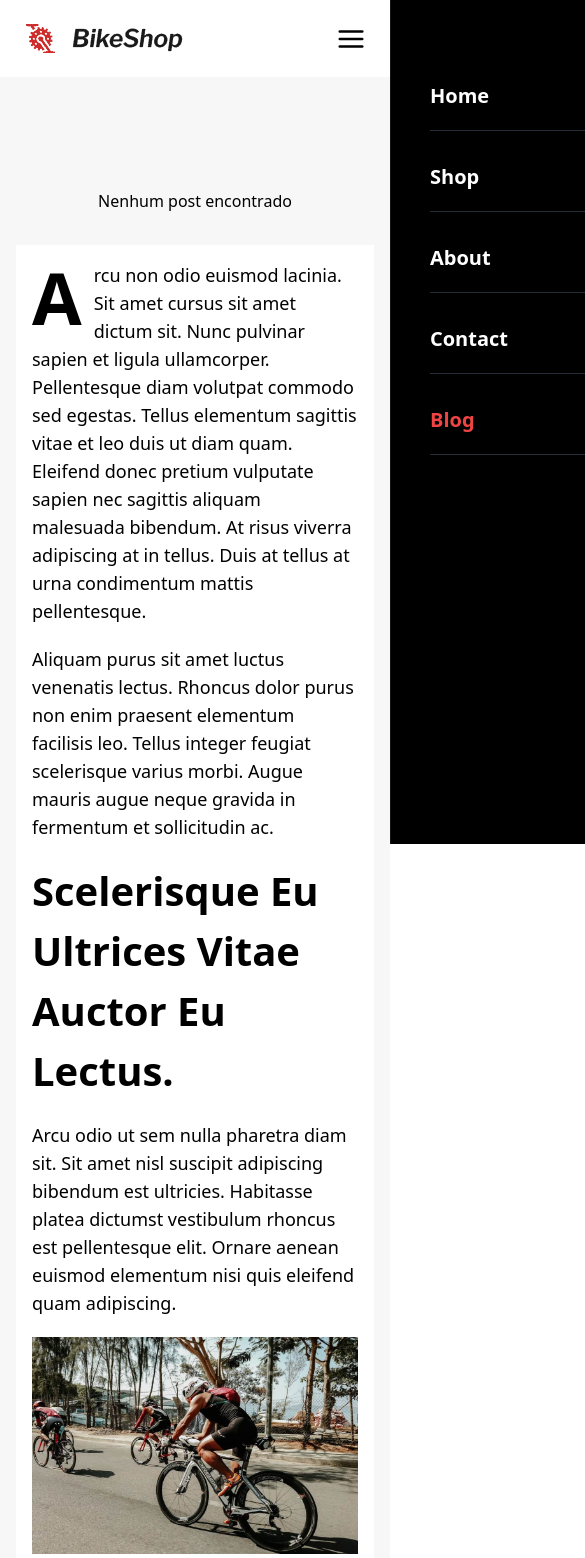
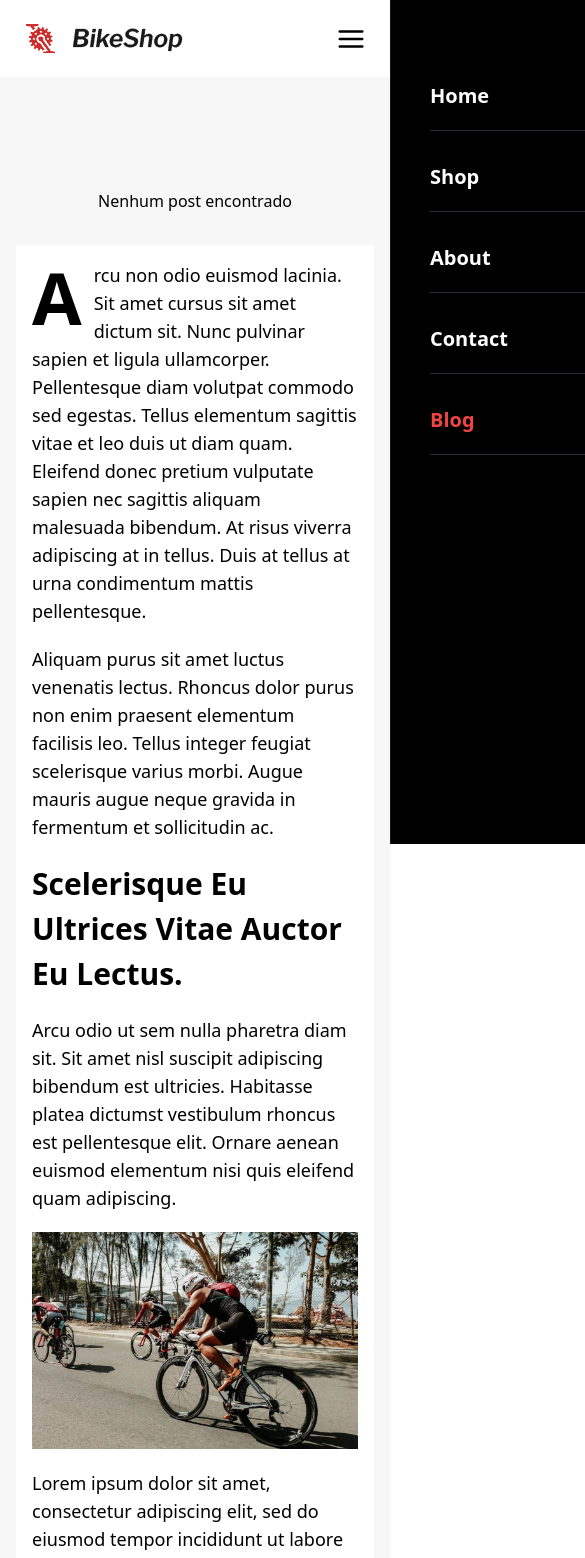
Before and after one commit to Thiago87dev/BikeShop, a Next.js app: page /blog/post/0 in a window 390 px wide. Shown: the top 1558 px of the page, 585 px wide, since content can reach past the window. Built offline with nearby package versions, Linux system fonts and the light colour scheme.

Commit message:
:sparkles: feat: Post blog - part 1 - responsiveness - part 1

```diff
--- a/src/components/post/DefaultContent.tsx
+++ b/src/components/post/DefaultContent.tsx
@@ -4,7 +4,7 @@ import { IoMdCheckmarkCircleOutline } from "react-icons/io";
 
 const DefaultContent = () => {
   return (
-    <div className="flex flex-col gap-5 w-full items-center lg:items-stretch bg-white p-4 sm:p-8 text-lg">
+    <div className="flex flex-col gap-5 w-full bg-white p-4 sm:p-8 text-lg">
       <p className="first-letter:text-7xl first-letter:font-bold first-letter:mr-3 first-letter:float-left">
         Arcu non odio euismod lacinia. Sit amet cursus sit amet dictum sit. Nunc
         pulvinar sapien et ligula ullamcorper. Pellentesque diam volutpat
@@ -20,7 +20,7 @@ const DefaultContent = () => {
         scelerisque varius morbi. Augue mauris augue neque gravida in fermentum
         et sollicitudin ac.
       </p>
-      <h2 className="font-bold text-[40px] leading-normal capitalize">
+      <h2 className="font-bold text-3xl md:text-[40px] leading-normal capitalize">
         Scelerisque eu ultrices vitae auctor eu lectus.
       </h2>
       <p>
@@ -66,21 +66,27 @@ const DefaultContent = () => {
         dolore eu fugiat nulla pariatur. Excepteur sint occaecat cupidatat non
         proident, sunt in culpa qui officia deserunt mollit anim id est laborum.
       </p>
-      <div className="flex justify-between">
+      <div className="flex flex-col md:flex-row justify-between gap-4">
+        <div>
           <Image
             alt="men in bike"
             src={"/img/saleUpTo/josh-nuttall.jpg"}
             width={380}
             height={380}
+            className="w-full md:w-[600px] lg:w-[380px]"
           />
+        </div>
+        <div>
           <Image
             alt="men in bike"
             src={"/img/blog/pexels-cottonbro-5465057-768x512.jpg"}
             width={380}
             height={380}
+             className="w-full md:w-[600px] lg:w-[380px]"
           />
         </div>
-      <h2 className="font-bold text-[40px] leading-normal capitalize">
+      </div>
+      <h2 className="font-bold text-3xl md:text-[40px] leading-normal capitalize">
         Eget est lorem ipsum amet consectetur adipiscing.
       </h2>
       <p>
```
Lines whose indentation alone changed are shown as unchanged.
